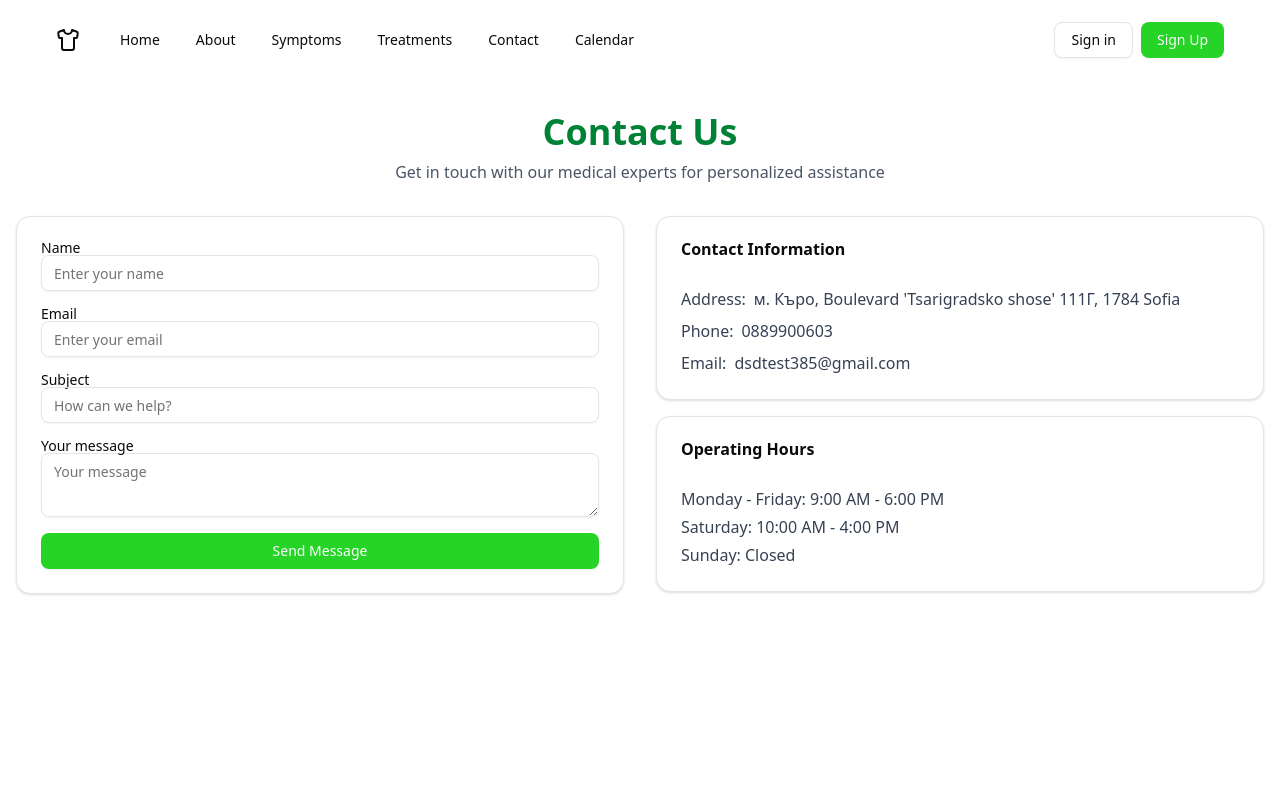
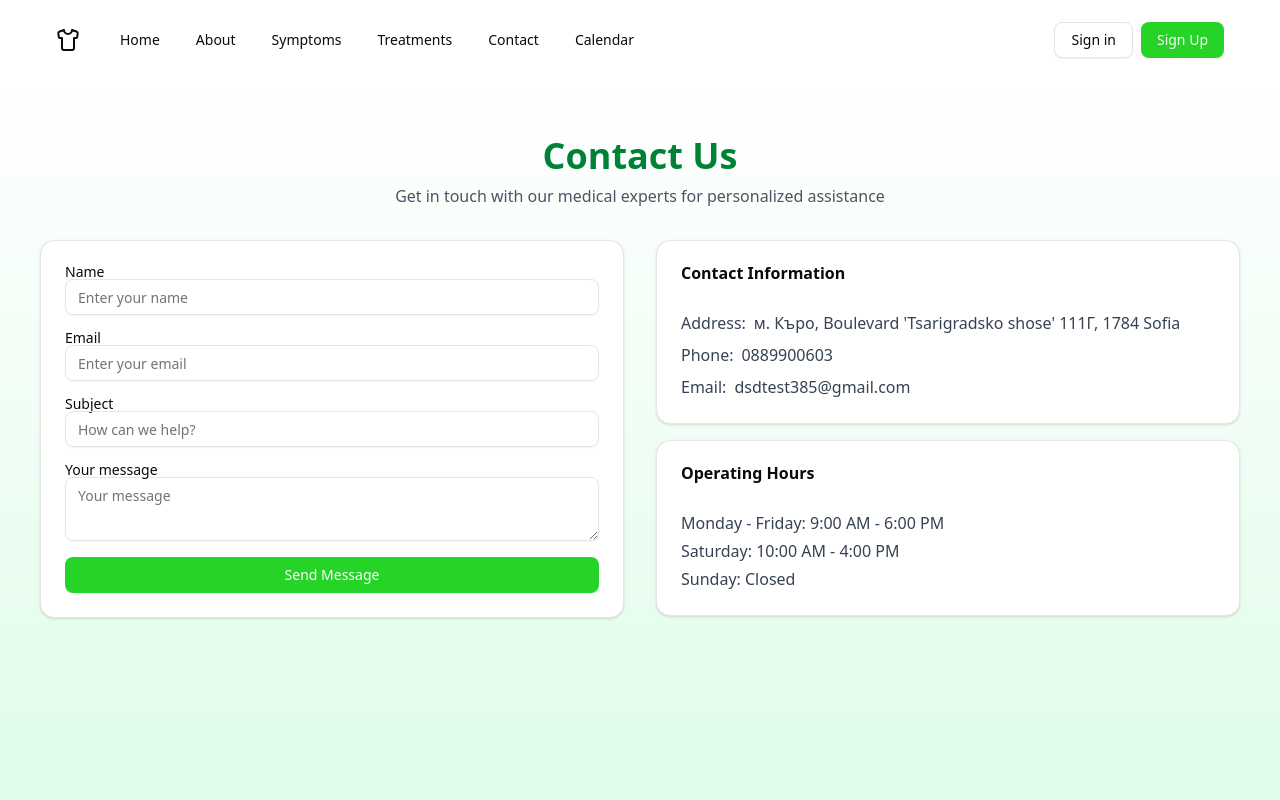
Before and after one commit to HackTues11DSD/frontend, a Next.js app: page /contact in a window 1280 px wide. Shown: the top 800 px of the page. Built offline with nearby package versions, Linux system fonts and the light colour scheme.

Commit message:
Contact Us Update

```diff
--- a/src/components/contact_us.tsx
+++ b/src/components/contact_us.tsx
@@ -9,7 +9,7 @@ import { Button } from "@/components/ui/button";
 
 export default function ContactUsPage() {
   return (
-    <div className="flex min-h-screen flex-col">
+    <div className="w-full min-h-screen bg-gradient-to-b from-white to-green-100 p-6 space-y-12">
       {/* -- MAIN CONTENT -- */}
       <main className="container mx-auto px-4 py-8 flex-grow">
         {/* Page Heading */}
```
